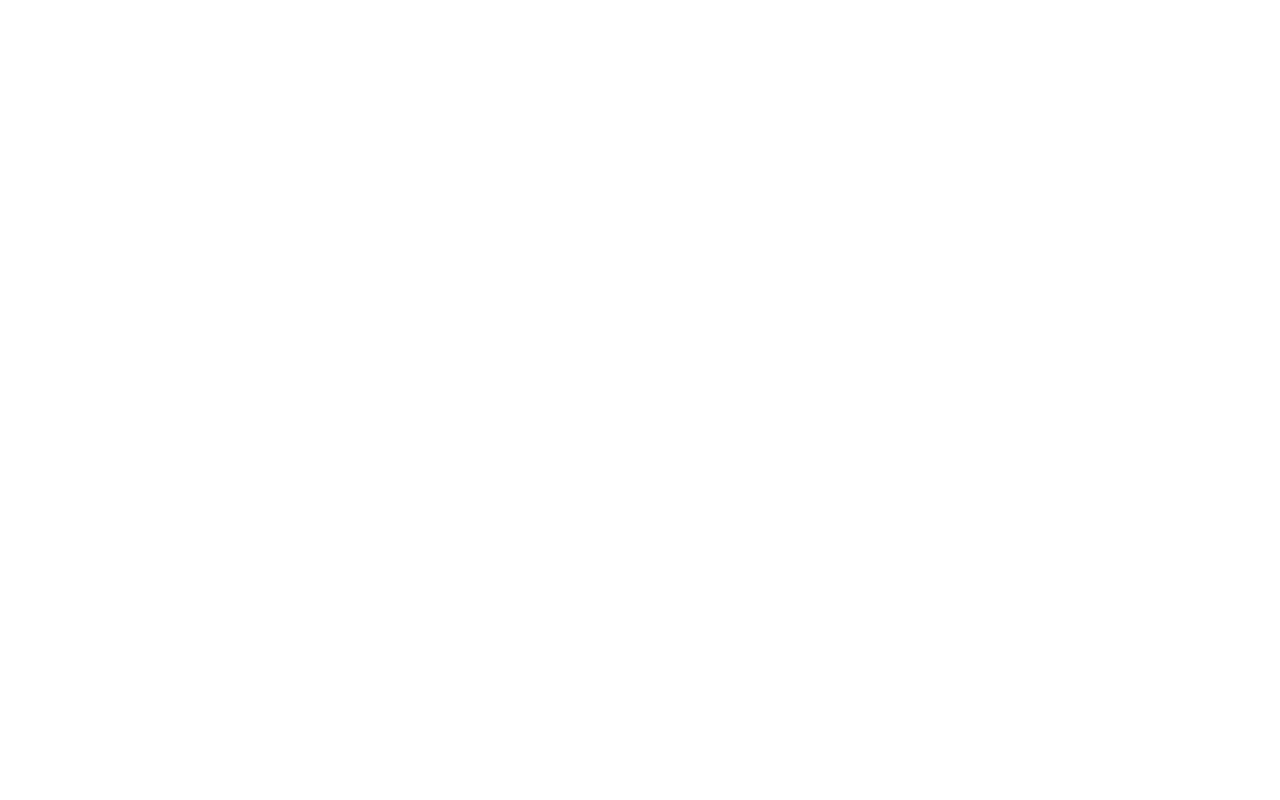
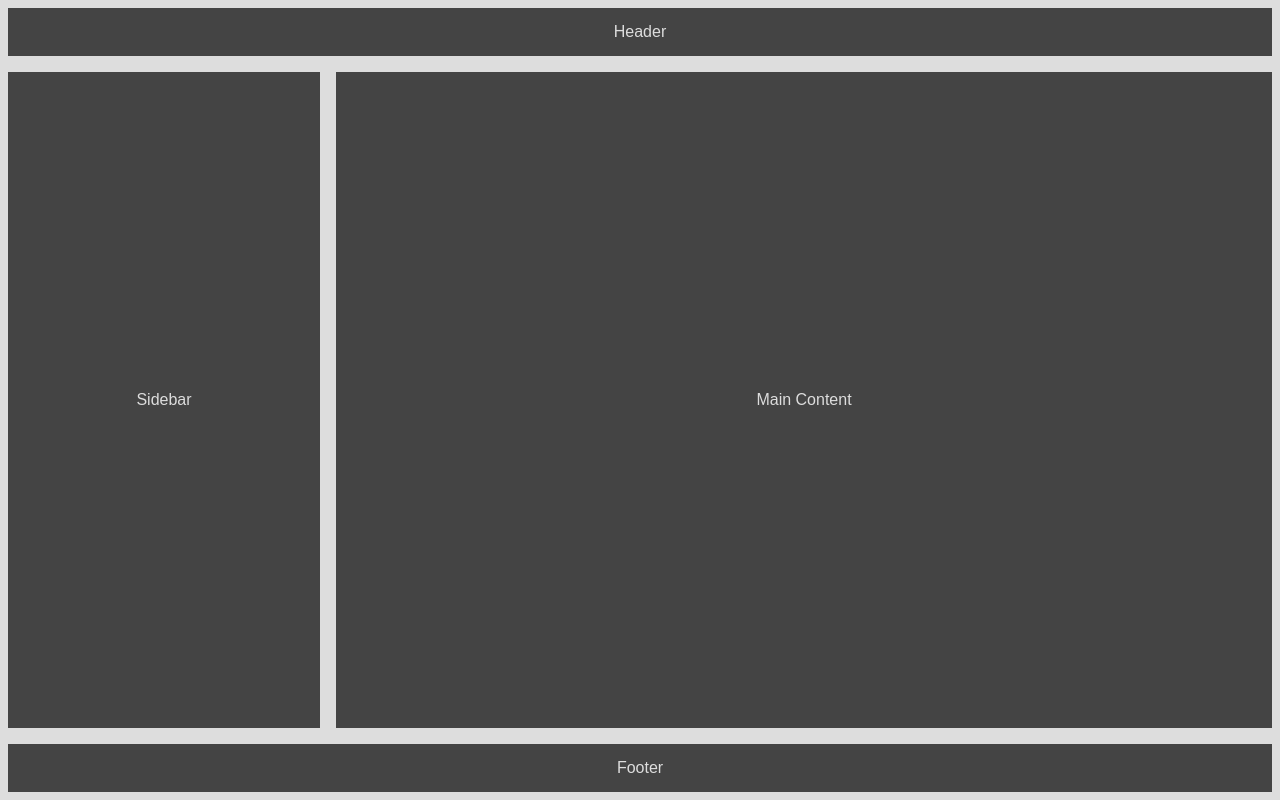
Before and after one commit to Pawper/Grid-05-Assignment-1---CSS---The-Complete-Guide-2020--incl.-Flexbox--Grid---Sass-, a plain HTML site: page index.html in a window 1280 px wide. Drawn offline with Linux system fonts and the light colour scheme.

Commit message:
Assignment complete

```diff
--- a/index.html
+++ b/index.html
@@ -7,6 +7,10 @@
     <title>CSS Course</title>
     <link rel="stylesheet" href="main.css">
 </head>
-<body>
+<body class="container">
+    <header class="header">Header</header>
+    <sidebar class="sidebar">Sidebar</sidebar>
+    <main class="main-content">Main Content</main>
+    <footer class="footer">Footer</footer>
 </body>
 </html>
--- a/main.css
+++ b/main.css
@@ -0,0 +1,37 @@
+:root {
+  --primary-color: #444;
+  --secondary-color: #ddd;
+}
+
+* {
+  margin: 0;
+  padding: 0;
+  box-sizing: border-box;
+}
+
+body {
+  background: var(--secondary-color);
+  font-family: Arial, Helvetica, sans-serif;
+  color: var(--secondary-color);
+}
+
+.container {
+  min-height: 100vh;
+  display: grid;
+  grid: 3rem auto 3rem / 1fr 3fr;
+  gap: 1rem;
+  padding: 0.5rem;
+}
+
+.container > * {
+  background: var(--primary-color);
+  padding: 1rem;
+  display: flex;
+  justify-content: center;
+  align-items: center;
+}
+
+.header,
+.footer {
+  grid-column: 1 / -1;
+}
```
